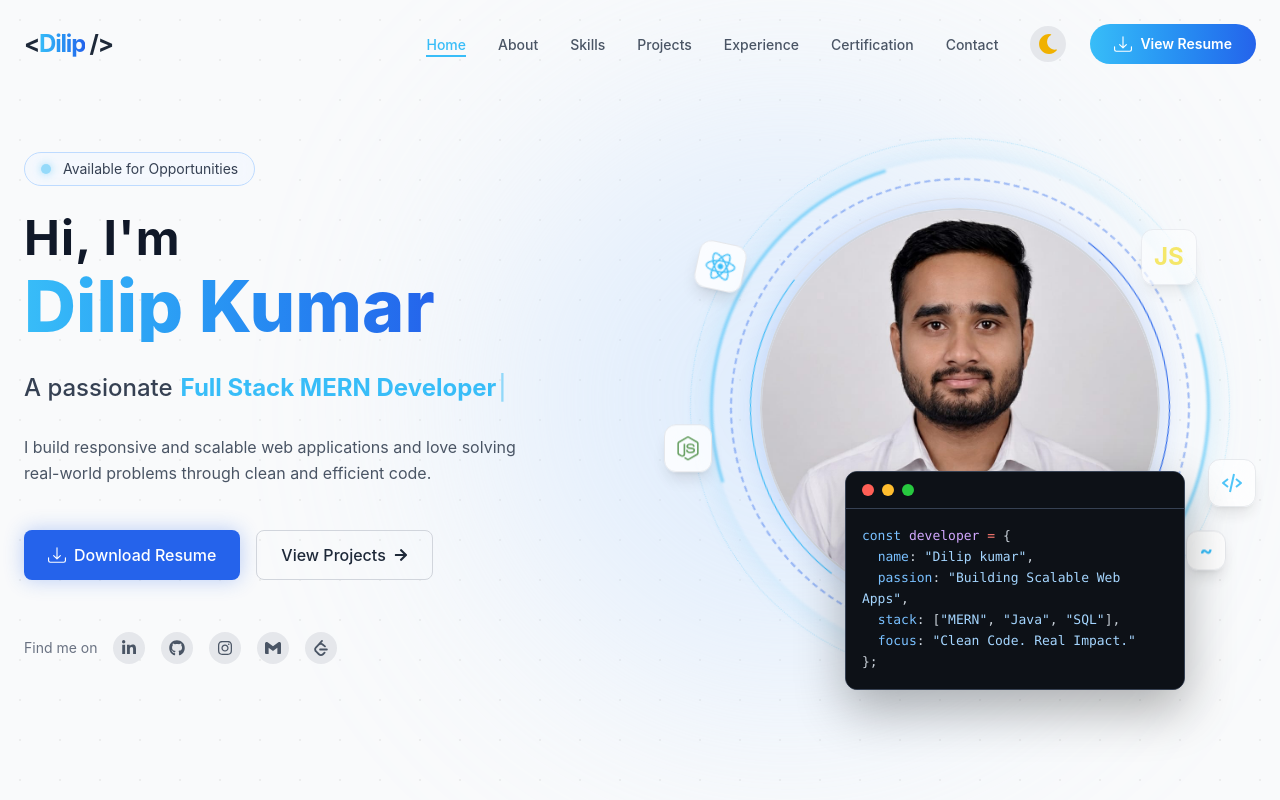
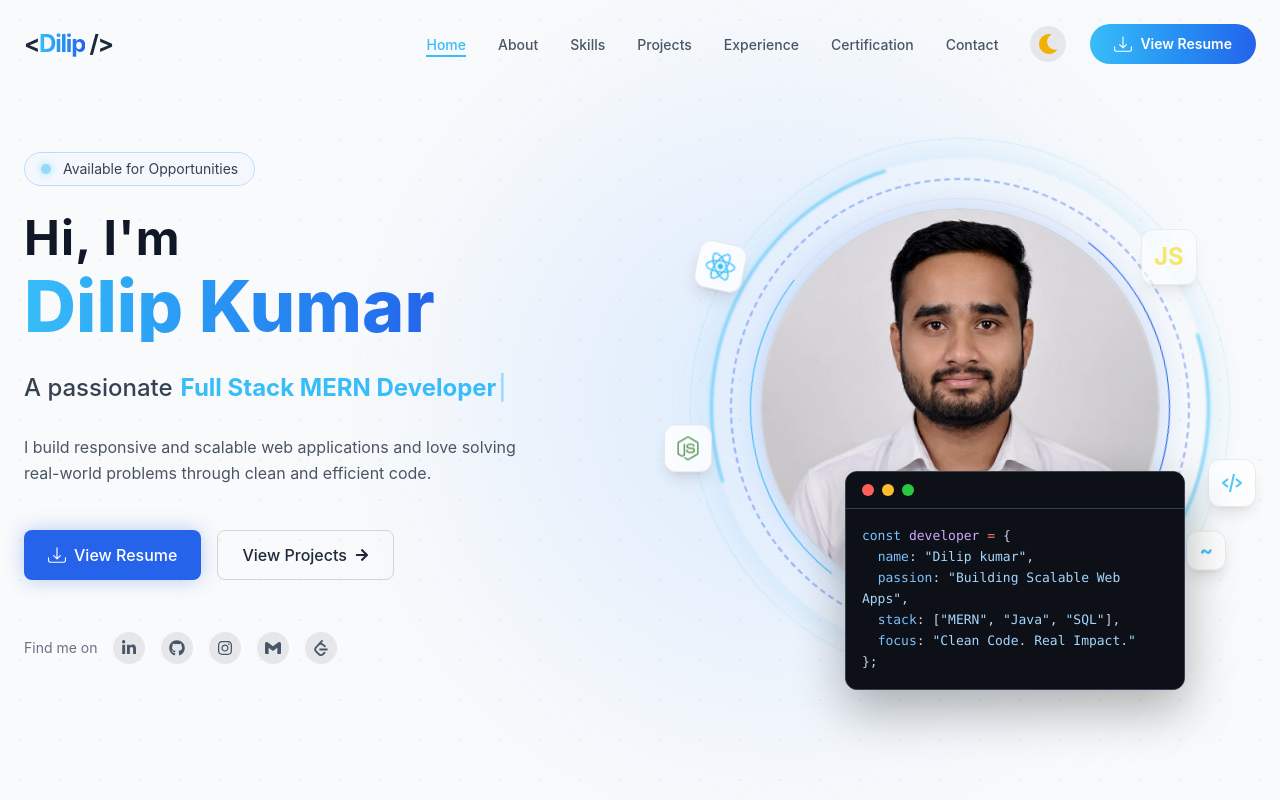
Before and after one commit to Dilip91381/portfolio-main, a React (Vite) app: page / in a window 1280 px wide. Shown: the top 800 px of the page. Built offline with nearby package versions, Linux system fonts and the light colour scheme.

Commit message:
i have updated my resume

```diff
--- a/components/Navbar.jsx
+++ b/components/Navbar.jsx
@@ -145,7 +145,7 @@ const Navbar = () => {
 
                             {/* ANIMATED DESKTOP RESUME BUTTON */}
                             <a
-                                href="/Dilip_Kumar_Resume_DataScience.docx"
+                                href="https://res.cloudinary.com/akeyuadm/image/upload/v1791193806/Dilip_Resu.pdf"
                                 target="_blank"
                                 rel="noreferrer"
                                 className={`relative overflow-hidden flex items-center gap-2 px-6 py-2.5 bg-gradient-to-r from-[#38bdf8] to-[#2563eb] rounded-full text-sm font-semibold text-white group transition-all duration-200 ease-out hover:scale-105 hover:shadow-[0_0_20px_rgba(56,189,248,0.5)] active:scale-95 ${isVisible ? 'opacity-100 translate-x-0' : 'opacity-0 translate-x-2'}`}
@@ -211,7 +211,7 @@ const Navbar = () => {
 
                         {/* ANIMATED MOBILE RESUME BUTTON */}
                         <a
-                            href="/Dilip_Kumar_Resume_DataScience.docx"
+                            href="https://res.cloudinary.com/akeyuadm/image/upload/v1791193806/Dilip_Resu.pdf"
                             target="_blank"
                             rel="noreferrer"
                             className="relative overflow-hidden flex justify-center items-center gap-3 w-full px-4 py-3 bg-gradient-to-r from-[#38bdf8] to-[#2563eb] rounded-xl text-lg font-semibold text-white group transition-all duration-200 ease-out active:scale-95"
--- a/sections/HeroSection.jsx
+++ b/sections/HeroSection.jsx
@@ -1,5 +1,5 @@
 import React, { useState, useEffect } from 'react';
-import { FaLinkedinIn, FaGithub, FaCheck, FaArrowRight, FaInstagram, FaFolderOpen, FaUserTie, FaMicrochip } from 'react-icons/fa';
+import { FaLinkedinIn, FaGithub, FaArrowRight, FaInstagram, FaFolderOpen, FaUserTie, FaMicrochip } from 'react-icons/fa';
 import { FaXTwitter } from 'react-icons/fa6';
 import { BsDownload } from 'react-icons/bs';
 import { BiCodeAlt } from 'react-icons/bi';
@@ -43,7 +43,6 @@ const TYPING_PHRASES = [
 ];
 
 const HeroSection = () => {
-    const [downloaded, setDownloaded] = useState(false);
     const [isMounted, setIsMounted] = useState(false);
 
     // Typing Animation States
@@ -80,22 +79,6 @@ const HeroSection = () => {
 
         return () => clearTimeout(typingTimeout);
     }, [currentText, isDeleting, phraseIndex]);
-
-    const handleDownloadResume = () => {
-        const fileUrl = "";
-        const link = document.createElement("a");
-        link.href = fileUrl;
-        link.download = "Dilip_Kumar_Resume_DataScience.docx";
-        link.target = "_blank";
-        document.body.appendChild(link);
-        link.click();
-        document.body.removeChild(link);
-
-        setDownloaded(true);
-        setTimeout(() => {
-            setDownloaded(false);
-        }, 2000);
-    };
 
     // Helper function for staggered fade-up animations
     const fadeUp = (delayClass) =>
@@ -156,17 +139,15 @@ const HeroSection = () => {
 
                         {/* Buttons */}
                         <div className={`flex flex-wrap gap-4 pt-4 ${fadeUp('delay-500')}`}>
-                            <button
-                                onClick={handleDownloadResume}
+                            <a
+                                href="https://res.cloudinary.com/akeyuadm/image/upload/v1791193806/Dilip_Resu.pdf"
+                                target="_blank"
+                                rel="noreferrer"
                                 className="flex items-center gap-2 px-6 py-3 rounded-lg bg-[#2563eb] hover:bg-[#1d4ed8] text-white font-medium transition-all duration-300 shadow-[0_0_20px_rgba(37,99,235,0.3)] hover:shadow-[0_0_25px_rgba(37,99,235,0.5)] hover:-translate-y-1"
                             >
-                                {downloaded ? (
-                                    <FaCheck className="text-lg text-green-300 animate-bounce" />
-                                ) : (
-                                    <BsDownload className="text-lg" />
-                                )}
-                                {downloaded ? "Downloaded!" : "Download Resume"}
-                            </button>
+                                <BsDownload className="text-lg" />
+                                View Resume
+                            </a>
 
                             <a
                                 href="#projects"
```
